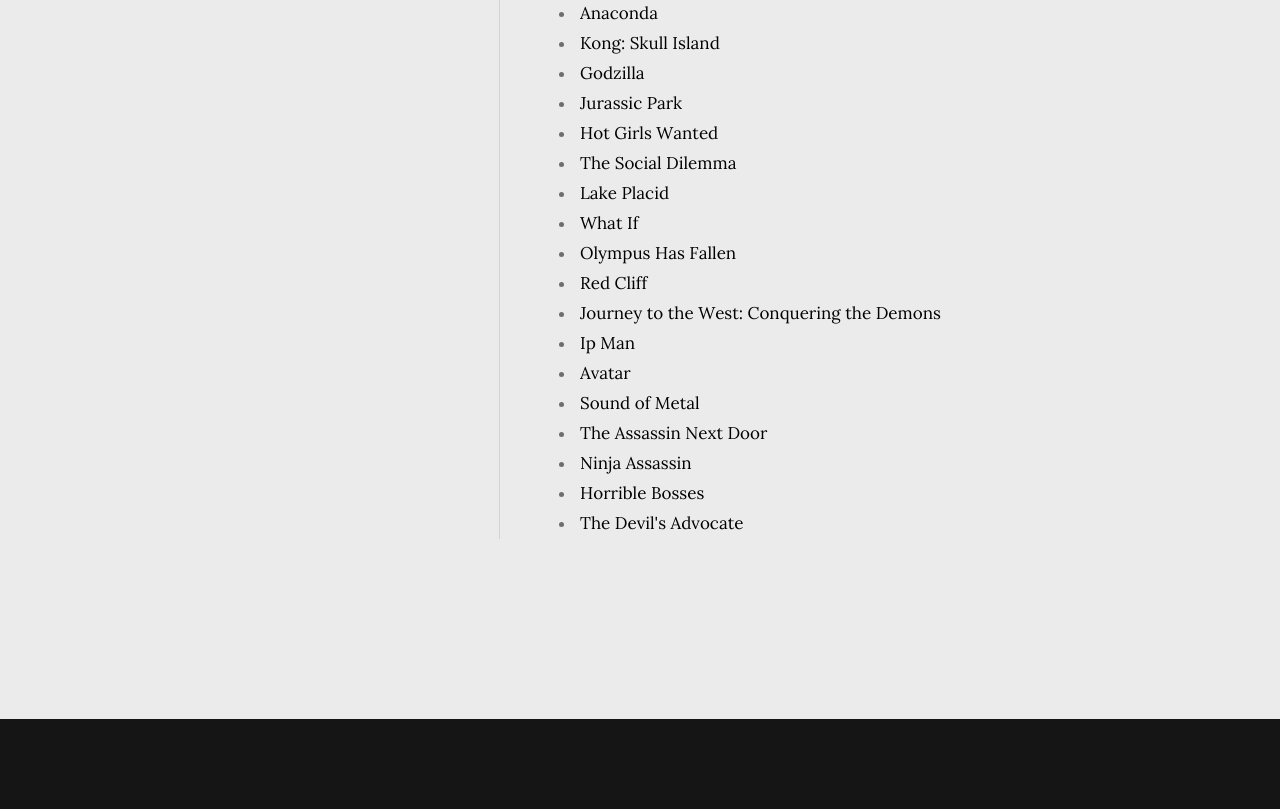
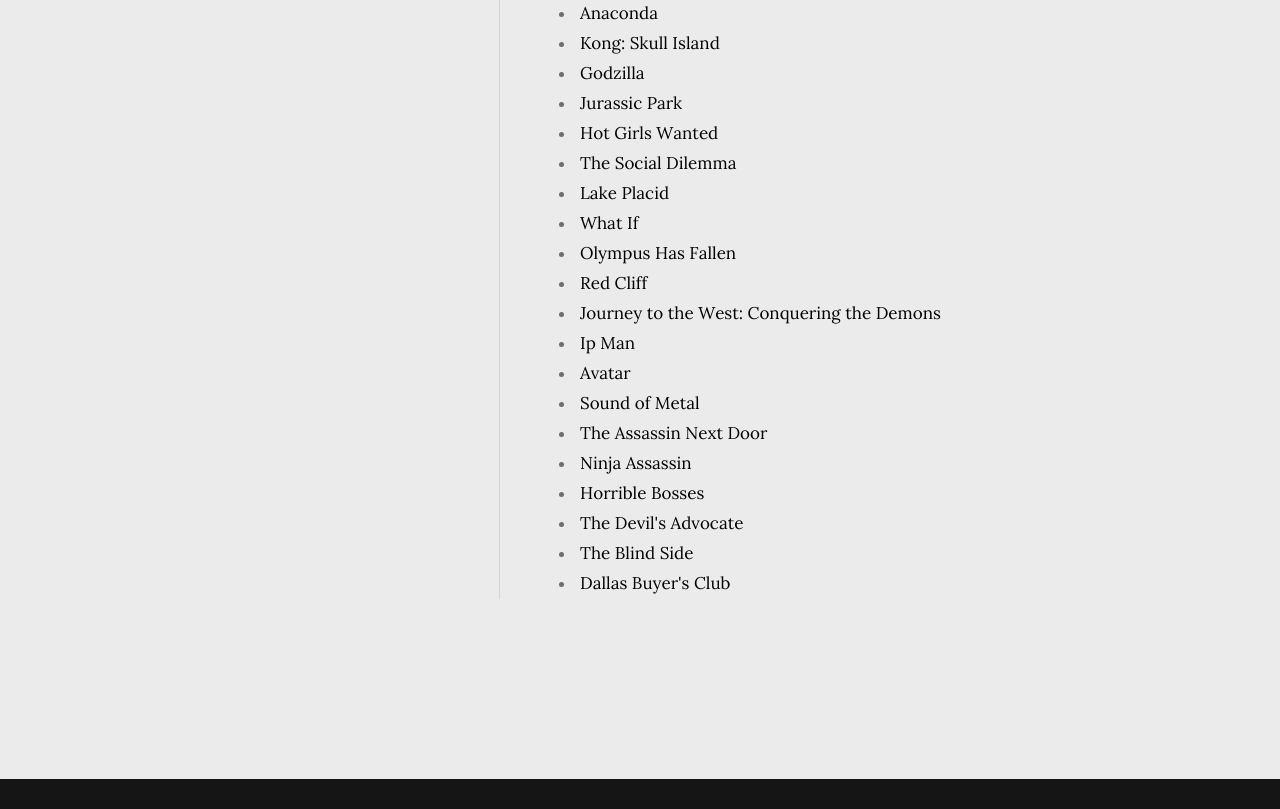
Before and after one commit to satish4linux/entertainment-box, a plain HTML site: page index.html in a window 1280 px wide. Shown: the part 8265-9074 px from the top of the page. Before the commit the page ends 9014 px from the top, so only its background shows below. Drawn offline with Linux system fonts and the light colour scheme.

Commit message:
added new movies

```diff
--- a/index.html
+++ b/index.html
@@ -366,6 +366,8 @@
 								<li>Ninja Assassin</li>
 								<li>Horrible Bosses</li>
 								<li>The Devil's Advocate</li>
+								<li>The Blind Side</li>
+								<li>Dallas Buyer's Club</li>
 							</ul>
 						</p>
 	   				</div>
```
